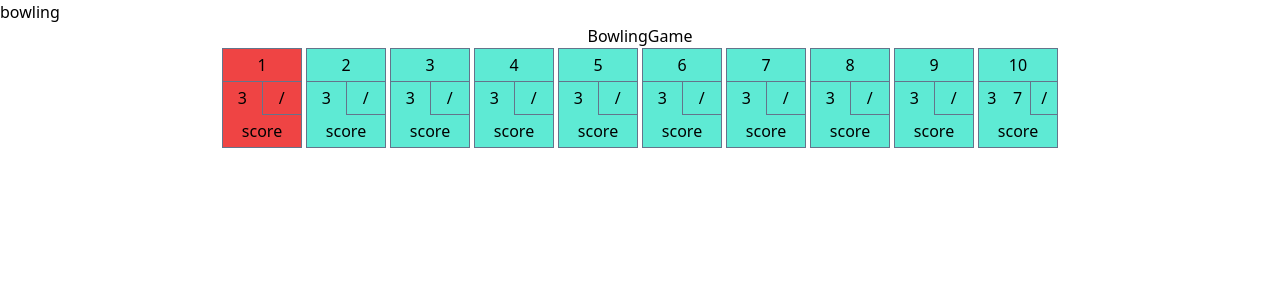
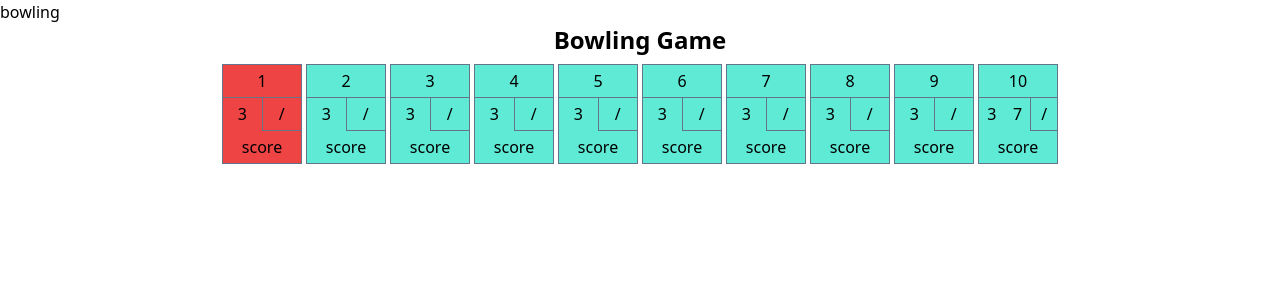
Before and after one commit to ibqn/vite-bowling, a Preact app: page / in a window 1280 px wide. Shown: the top 300 px of the page. Built offline with nearby package versions, Linux system fonts and the light colour scheme.

Commit message:
style heading

```diff
--- a/src/components/bowling-game.tsx
+++ b/src/components/bowling-game.tsx
@@ -7,7 +7,7 @@ type Props = {}
 export const BowlingGame = (props: Props) => {
   return (
     <div className="flex flex-col items-center">
-      <h1>BowlingGame</h1>
+      <h1 className="mb-2 text-2xl font-bold">Bowling Game</h1>
 
       <div className="flex flex-row gap-1">
         {frames.value.map((frame, index) => {
```
